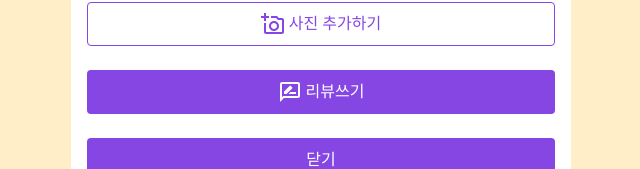
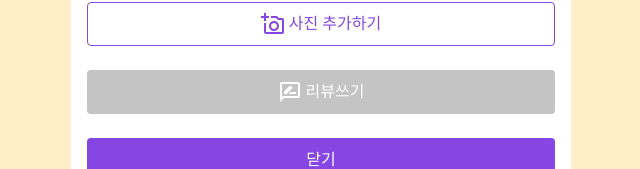
Before and after one commit to hyny-hyuny/gabom-react, a React (Vite) app: page /exhibition in a window 1280 px wide. Shown: the part 450-619 px from the top of the page, without its empty margins (319-959 px from the left). Built offline with nearby package versions, Linux system fonts and the light colour scheme; a web font is replaced by a local one.

Commit message:
[Modify] Button 중 링크이동 조건을 분리하여 Link 적용

```diff
--- a/src/components/atoms/Button.tsx
+++ b/src/components/atoms/Button.tsx
@@ -3,6 +3,7 @@ import IconPlus from '@/assets/plus.svg?react';
 import IconReview from '@/assets/review.svg?react';
 import IconTime from '@/assets/time.svg?react';
 import IconAddPhoto from '@/assets/addPhoto.svg?react';
+import { Link } from 'react-router';
 
 interface ButtonProps {
   children: string;
@@ -11,6 +12,7 @@ interface ButtonProps {
   isMore?: boolean;
   isFilled?: boolean;
   isDisabled?: boolean;
+  isLink?: boolean;
 }
 
 function Button({
@@ -20,13 +22,15 @@ function Button({
   color = '',
   isFilled,
   isDisabled = false,
+  isLink,
 }: ButtonProps) {
   // 더보기, 리뷰쓰기, 예약하기, 로그인, 다음, 전시 더보기, 사진 추가하기 등
 
   const defaultClass =
     'w-full rounded-2xs flex gap-custom-1 justify-center items-center cursor-pointer disabled:bg-gray-50 disabled:text-gray-300';
 
-  return isMore ? (
+  if (isMore) {
+    return (
       <button
         type="button"
         disabled={isDisabled}
@@ -43,7 +47,34 @@ function Button({
           aria-hidden="true"
         />
       </button>
-  ) : (
+    );
+  } else if (isLink) {
+    return (
+      <Link
+        // 임시 경로
+        to={isDisabled ? '#' : '/pagename'}
+        aria-disabled={isDisabled}
+        className={tm(
+          defaultClass,
+          'label-md h-11',
+          isFilled && color === 'tertiary'
+            ? `bg-tertiary text-white ${isDisabled ? 'bg-gray-200' : ''}`
+            : !isFilled && color === 'tertiary'
+              ? `bg-white text-tertiary border-1 border-tertiary ${isDisabled ? 'text-gray-200 bg-gray-50 border-gray-200' : ''}`
+              : `bg-white text-content-primary ${isDisabled ? 'text-gray-200 bg-gray-50' : ''}`
+        )}
+      >
+        {icon === 'review' && (
+          <IconReview width={24} height={24} aria-hidden="true" />
+        )}
+        {icon === 'time' && (
+          <IconTime width={24} height={24} aria-hidden="true" />
+        )}
+        {children}
+      </Link>
+    );
+  } else {
+    return (
       <button
         type="button"
         disabled={isDisabled}
@@ -59,12 +90,6 @@ function Button({
                 : ' bg-white text-content-primary'
         )}
       >
-      {icon === 'review' && (
-        <IconReview width={24} height={24} aria-hidden="true" />
-      )}
-      {icon === 'time' && (
-        <IconTime width={24} height={24} aria-hidden="true" />
-      )}
         {icon === 'photo' && (
           <IconAddPhoto width={24} height={24} aria-hidden="true" />
         )}
@@ -72,5 +97,6 @@ function Button({
       </button>
     );
   }
+}
 
 export default Button;
--- a/src/components/organisms/ExhibitionList.tsx
+++ b/src/components/organisms/ExhibitionList.tsx
@@ -56,7 +56,7 @@ function ExhibitionList() {
       <Button icon="plus" isFilled={true} isMore={true}>
         전시 더보기
       </Button>
-      <Button icon="time" isFilled={false} color="tertiary">
+      <Button icon="time" isLink={true} isFilled={false} color="tertiary">
         예약하기
       </Button>
       <Button isFilled={false} color="primary">
@@ -65,7 +65,13 @@ function ExhibitionList() {
       <Button icon="photo" isFilled={false} color="tertiary">
         사진 추가하기
       </Button>
-      <Button icon="review" isFilled={true} color="tertiary">
+      <Button
+        icon="review"
+        isLink={true}
+        isDisabled={true}
+        isFilled={true}
+        color="tertiary"
+      >
         리뷰쓰기
       </Button>
       <Button isFilled={true} color="tertiary">
```
Lines whose indentation alone changed are shown as unchanged.
